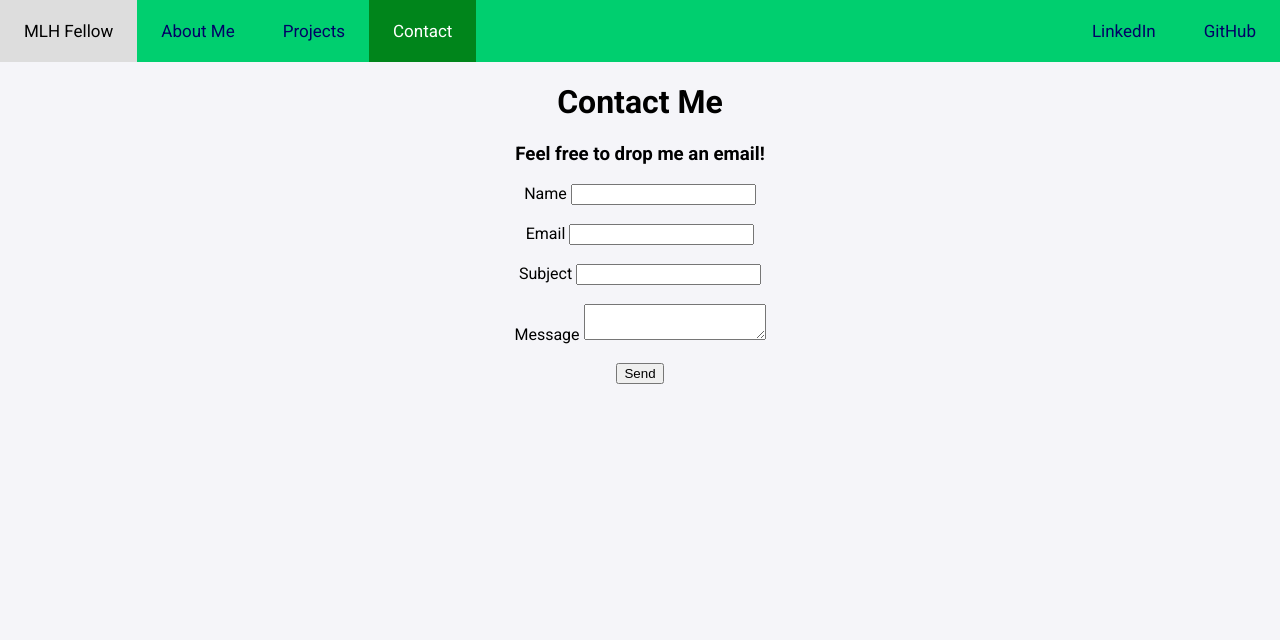
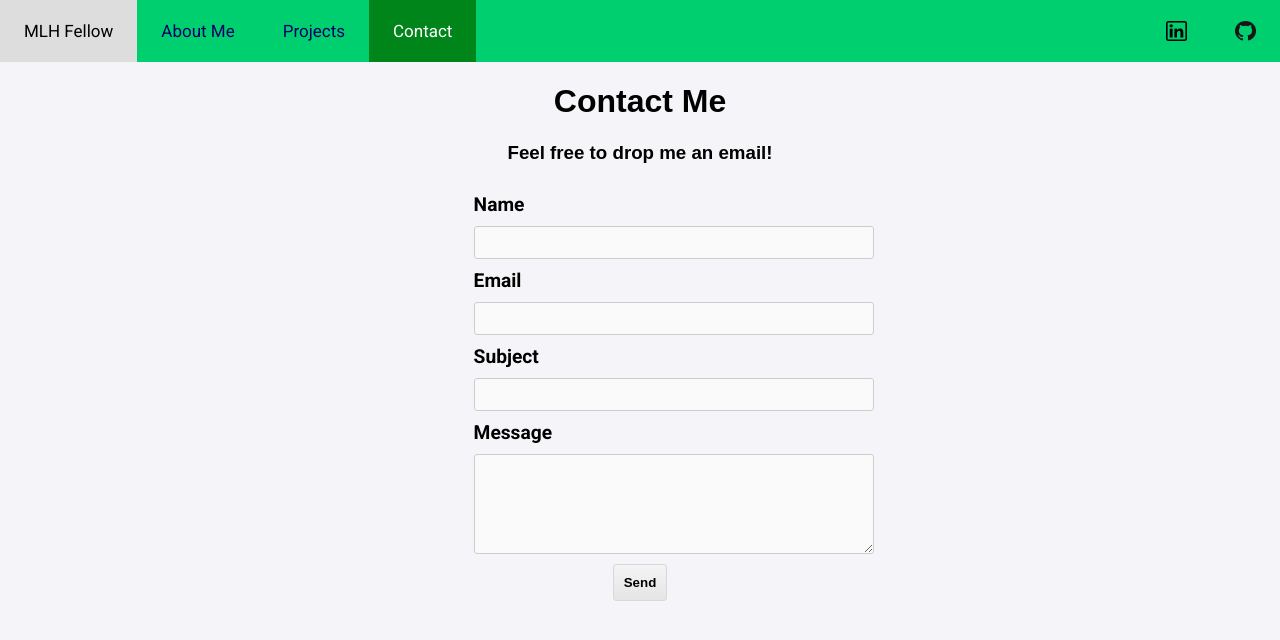
Before and after one commit to jhanavigera/sample_portfolio, a Flask app: page /contact in a window 1280 px wide; the page is wider, and only the part inside the window is pictured. Shown: the top 640 px of that part. Run offline with Flask 2, Linux system fonts and the light colour scheme.

Commit message:
add alignment to the form

```diff
--- a/app/__init__.py
+++ b/app/__init__.py
@@ -30,7 +30,7 @@ def contact():
             flash('All fields are required.')
             return render_template('contact.html', form=form)
         else:
-            return 'Form posted.'
+            return 'Form submitted.'
 
     elif request.method == 'GET':
         return render_template('contact.html', form=form)
@@ -38,7 +38,7 @@ def contact():
 
 class ContactForm(Form):
   name = TextField("Name",  [validators.Required("Please enter your name.")])
-  email = TextField("Email",  [validators.Required("Please enter your email address."), validators.Email("Please enter your email address.")])
+  email = TextField("Email",  [validators.Required("Please enter your email address."), validators.Email("Please enter a valid email address")])
   subject = TextField("Subject",  [validators.Required("Please enter a subject.")])
   message = TextAreaField("Message",  [validators.Required("Please enter a message.")])
   submit = SubmitField("Send")
--- a/app/static/styles/main.css
+++ b/app/static/styles/main.css
@@ -267,3 +267,92 @@ p {
     border-radius: 20px;
     box-shadow: -10px 10px 1px #8c8c8c;
 }
+
+
+/*Contact Form*/
+
+
+
+  form input#name,
+  form input#email,
+  form input#subject {
+    width: 400px;
+    background-color: #fafafa;
+    -webkit-border-radius: 3px;
+       -moz-border-radius: 3px;
+            border-radius: 3px;
+    border: 1px solid #cccccc;
+    padding: 5px ;
+    font-size: 1.1em;
+    position: relative;
+    left: 37%;
+  }
+
+  form textarea#message {
+    width: 400px;
+    height: 100px;
+    background-color: #fafafa;
+    -webkit-border-radius: 3px;
+       -moz-border-radius: 3px;
+            border-radius: 3px;
+    border: 1px solid #cccccc;
+    margin-bottom: 10px;
+    padding: 5px 10px;
+    font-size: 1.1em;
+    position: relative;
+    left: 37%;
+  }
+
+  form label {
+
+    font-size: 1.2em;
+    font-weight: bold;
+    display: block;
+    padding: 10px 0px ;
+
+    position: relative;
+    left: 37%;
+  }
+
+
+  form input#submit {
+    display: block;
+    position: relative;
+    -webkit-border-radius: 3px;
+       -moz-border-radius: 3px;
+            border-radius: 3px;
+    border:1px solid #d8d8d8;
+    padding: 10px;
+    font-weight:bold;
+    text-align: center;
+    color: #000000;
+    background-color: #f4f4f4;
+    background-image: -webkit-gradient(linear, left top, left bottom, color-stop(0%, #f4f4f4), color-stop(100%, #e5e5e5));
+    background-image: -webkit-linear-gradient(top, #f4f4f4, #e5e5e5);
+    background-image: -moz-linear-gradient(top, #f4f4f4, #e5e5e5);
+    background-image: -ms-linear-gradient(top, #f4f4f4, #e5e5e5);
+    background-image: -o-linear-gradient(top, #f4f4f4, #e5e5e5);
+    background-image: linear-gradient(top, #f4f4f4, #e5e5e5);filter:progid:DXImageTransform.Microsoft.gradient(GradientType=0,startColorstr=#f4f4f4, endColorstr=#e5e5e5);
+  }
+
+  form input#submit:hover{
+    cursor: pointer;
+    border:1px solid #c1c1c1;
+    background-color: #dbdbdb;
+    background-image: -webkit-gradient(linear, left top, left bottom, color-stop(0%,#dbdbdb), color-stop(100%, #cccccc));
+    background-image: -webkit-linear-gradient(top, #dbdbdb, #cccccc);
+    background-image: -moz-linear-gradient(top, #dbdbdb, #cccccc);
+    background-image: -ms-linear-gradient(top, #dbdbdb, #cccccc);
+    background-image: -o-linear-gradient(top, #dbdbdb, #cccccc);
+    background-image: linear-gradient(top, #dbdbdb, #cccccc);filter:progid:DXImageTransform.Microsoft.gradient(GradientType=0,startColorstr=#dbdbdb, endColorstr=#cccccc);
+  }
+
+  .contact_header{
+    position: relative;
+    font-family: Arial, Helvetica, sans-serif;
+    top: 10%;
+    width: 100%;
+    text-align: center;
+    margin-top: 10px;
+    color: black;
+  }
--- a/app/templates/about.html
+++ b/app/templates/about.html
@@ -26,8 +26,8 @@
         <a href="/projects">Projects</a>
         <a href="/contact">Contact</a>
         <div class="topnav-right">
-            <a href="https://www.linkedin.com/in/gabriel-escobar-saade-13b8b01a0/" target="_blank">LinkedIn</a>
-            <a href="https://github.com/gabriel-esco" target="_blank">GitHub</a>
+            <a href="https://www.linkedin.com/in/gabriel-escobar-saade-13b8b01a0/" target="_blank"><img src="./static/img/linkedin.png" width=21 height=20 alt="alternate_text"></a>
+            <a href="https://github.com/gabriel-esco" target="_blank"><img src="./static/img/github.png" width= 21 height=20 alt="alternate_text"></a>
         </div>
     </div>
 
--- a/app/templates/contact.html
+++ b/app/templates/contact.html
@@ -26,9 +26,9 @@
           <a href="/projects">Projects</a>
           <a class="active" href="/contact">Contact</a>
           <div class="topnav-right">
-              <a href="https://www.linkedin.com/in/gabriel-escobar-saade-13b8b01a0/" target="_blank">LinkedIn</a>
-              <a href="https://github.com/gabriel-esco" target="_blank">GitHub</a>
-          </div>
+            <a href="https://www.linkedin.com/in/gabriel-escobar-saade-13b8b01a0/" target="_blank"><img src="./static/img/linkedin.png" width= 21 height=20 alt="alternate_text"></a>
+            <a href="https://github.com/gabriel-esco" target="_blank"><img src="./static/img/github.png" width=21 height=20 alt="alternate_text"></a>
+        </div>
       </div>
   </body>
 
@@ -46,21 +46,23 @@
     <header>
       <div class="container">
         <h1 class="logo">
-            <center>  Contact Me </center>
+          <div class = "contact_header">
+              Contact Me
+          </div>
         </h1>
       </div>
     </header>
 
     <div class="container">
 
-  <h3><center>Feel free to drop me an email!</center></h3>
+  <h3><div class = "contact_header">Feel free to drop me an email!</div></h3>
 
   {% for message in form.name.errors %}
     <div class="flash">{{ message }}</div>
   {% endfor %}
 
   {% for message in form.email.errors %}
-  <center> <div class="flash">{{ message }}</div> </center>
+  <center> <div class="flash" style = "color:firebrick">{{ message }}</div> </center>
   {% endfor %}
 
   {% for message in form.subject.errors %}
@@ -74,17 +76,17 @@
   <form action="{{ url_for('contact') }}" method=post>
     {{ form.hidden_tag() }}
 
-    <center>{{ form.name.label }}
-    {{ form.name }}</center><br>
+    {{ form.name.label }}
+    {{ form.name }}<br>
 
-    <center>{{ form.email.label }}
-    {{ form.email }}</center><br>
+   {{ form.email.label }}
+   {{ form.email }}<br>
 
-    <center>{{ form.subject.label }}
-    {{ form.subject }}</center><br>
+    {{ form.subject.label }}
+    {{ form.subject }}<br>
 
-    <center>{{ form.message.label }}
-    {{ form.message }}</center><br>
+    {{ form.message.label }}
+   {{ form.message }}<br>
 
     <center>{{ form.submit }}</center><br>
   </form>
--- a/app/templates/home.html
+++ b/app/templates/home.html
@@ -26,8 +26,8 @@
         <a href="/projects">Projects</a>
         <a href="/contact">Contact</a>
         <div class="topnav-right">
-            <a href="https://www.linkedin.com/in/gabriel-escobar-saade-13b8b01a0/" target="_blank">LinkedIn</a>
-            <a href="https://github.com/gabriel-esco" target="_blank">GitHub</a>
+            <a href="https://www.linkedin.com/in/gabriel-escobar-saade-13b8b01a0/" target="_blank"><img src="./static/img/linkedin.png" width=21 height=20 alt="alternate_text"></a>
+            <a href="https://github.com/gabriel-esco" target="_blank"><img src="./static/img/github.png" width= 21 height=20 alt="alternate_text"></a>
         </div>
     </div>
 
--- a/app/templates/projects.html
+++ b/app/templates/projects.html
@@ -25,9 +25,9 @@
             <a class="active" href="/projects">Projects</a>
             <a href="/contact">Contact</a>
             <div class="topnav-right">
-                <a href="https://www.linkedin.com/in/gabriel-escobar-saade-13b8b01a0/" target="_blank">LinkedIn</a>
-                <a href="https://github.com/gabriel-esco" target="_blank">GitHub</a>
-            </div>
+                <a href="https://www.linkedin.com/in/gabriel-escobar-saade-13b8b01a0/" target="_blank"><img src="./static/img/linkedin.png" width= 21 height=20 alt="alternate_text"></a>
+            <a href="https://github.com/gabriel-esco" target="_blank"><img src="./static/img/github.png" width=21 height=20 alt="alternate_text"></a>
+        </div>
         </div>
     <div class="projects-content">
         <div style="background-color: purple;"></div>
```
Also changed, not shown: app/static/img/github.png (added), app/static/img/linkedin.png (added).
